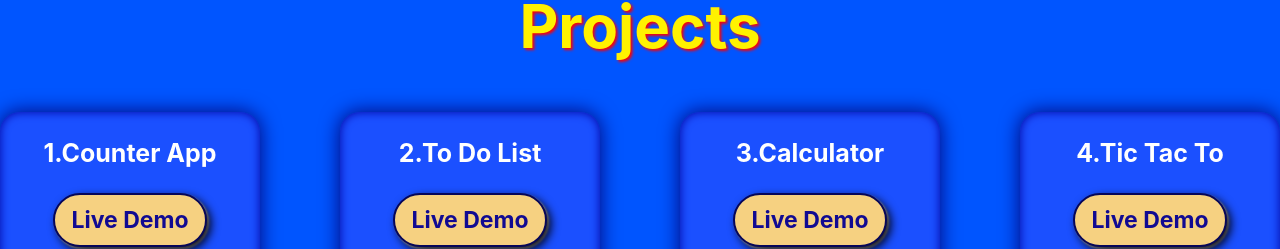
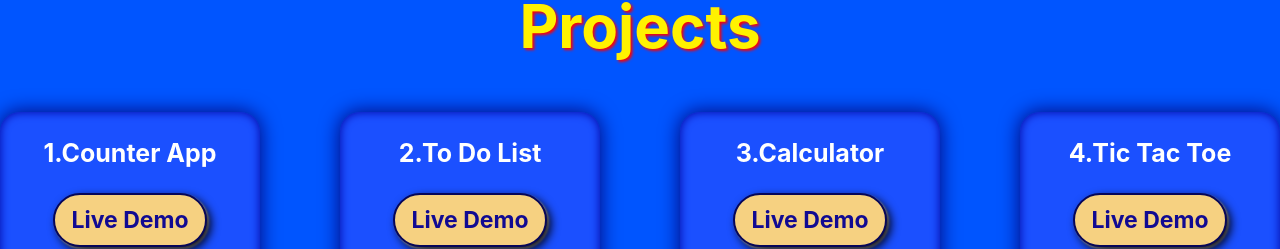
Before and after one commit to abcdjjejejsj/Vaibhav_portfolio, a React (Create React App) app: page / in a window 1280 px wide. Shown: the part 3272-3521 px from the top of the page. Built offline with nearby package versions, Linux system fonts and the light colour scheme.

Commit message:
Update App.js

```diff
--- a/src/App.js
+++ b/src/App.js
@@ -178,7 +178,7 @@ function Project()
 
         <Project_card hed="2.To Do List" demo="https://todolist-taupe-chi.vercel.app/" code="https://github.com/abcdjjejejsj/Web-projects/tree/main/02_To_do_list"></Project_card>
         <Project_card hed="3.Calculator" demo="https://web-projects-hytt.vercel.app/" code="https://github.com/abcdjjejejsj/Web-projects/tree/main/03_Calculator"></Project_card>
-        <Project_card hed="4.Tic Tac To" demo="https://tictactoebyvaibhav.vercel.app/" code="https://github.com/abcdjjejejsj/Web-projects/tree/main/04_Tic_Tac_Toe"></Project_card>
+        <Project_card hed="4.Tic Tac Toe" demo="https://tictactoebyvaibhav.vercel.app/" code="https://github.com/abcdjjejejsj/Web-projects/tree/main/04_Tic_Tac_Toe"></Project_card>
         <Project_card hed="5.Quiz" demo="https://javaquizbyvaibhav.vercel.app/" code="https://github.com/abcdjjejejsj/Web-projects/tree/main/06_Java_quiz"></Project_card>
       </div>
     </div>
```
